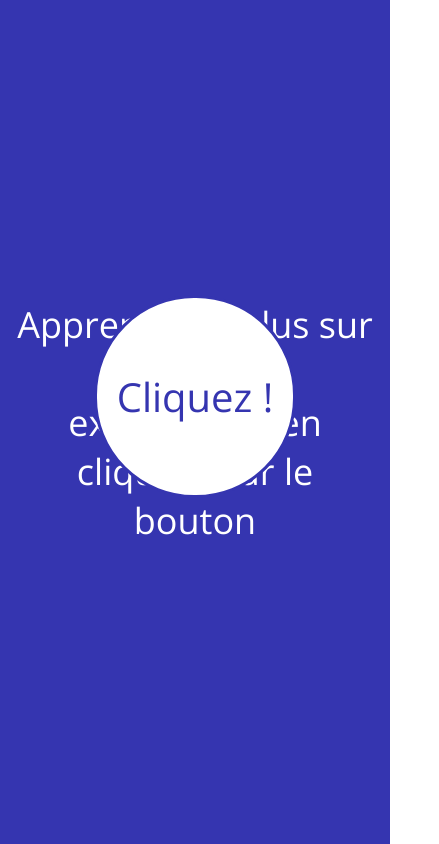
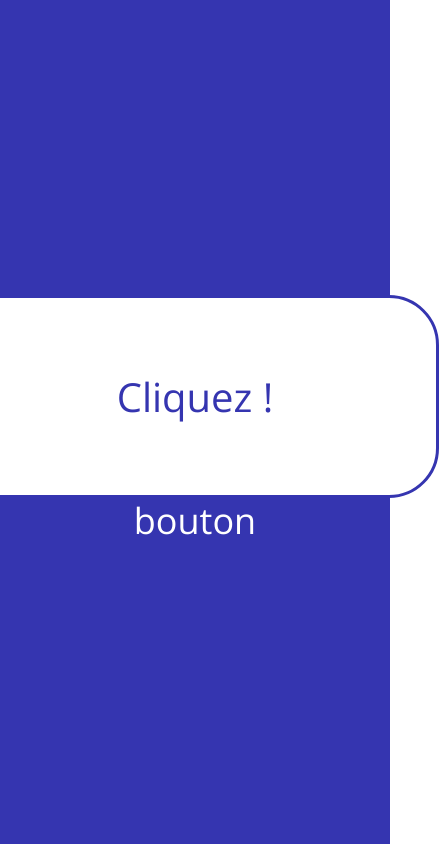
Before and after one commit to Sithag/Simon-Destanque, a plain HTML site: page index.html in a window 390 px wide. Shown: the whole page, 439 px wide, since content can reach past the window. Drawn offline with nearby package versions, Linux system fonts and the light colour scheme.

Commit message:
Update styles.css

```diff
--- a/styles.css
+++ b/styles.css
@@ -67,6 +67,8 @@ button:hover {
   button{
     height: 24%;
     font-size: 2.5em;
+    width: 125%;
+    border-radius: 50px;
   }
 
   #text{
```
